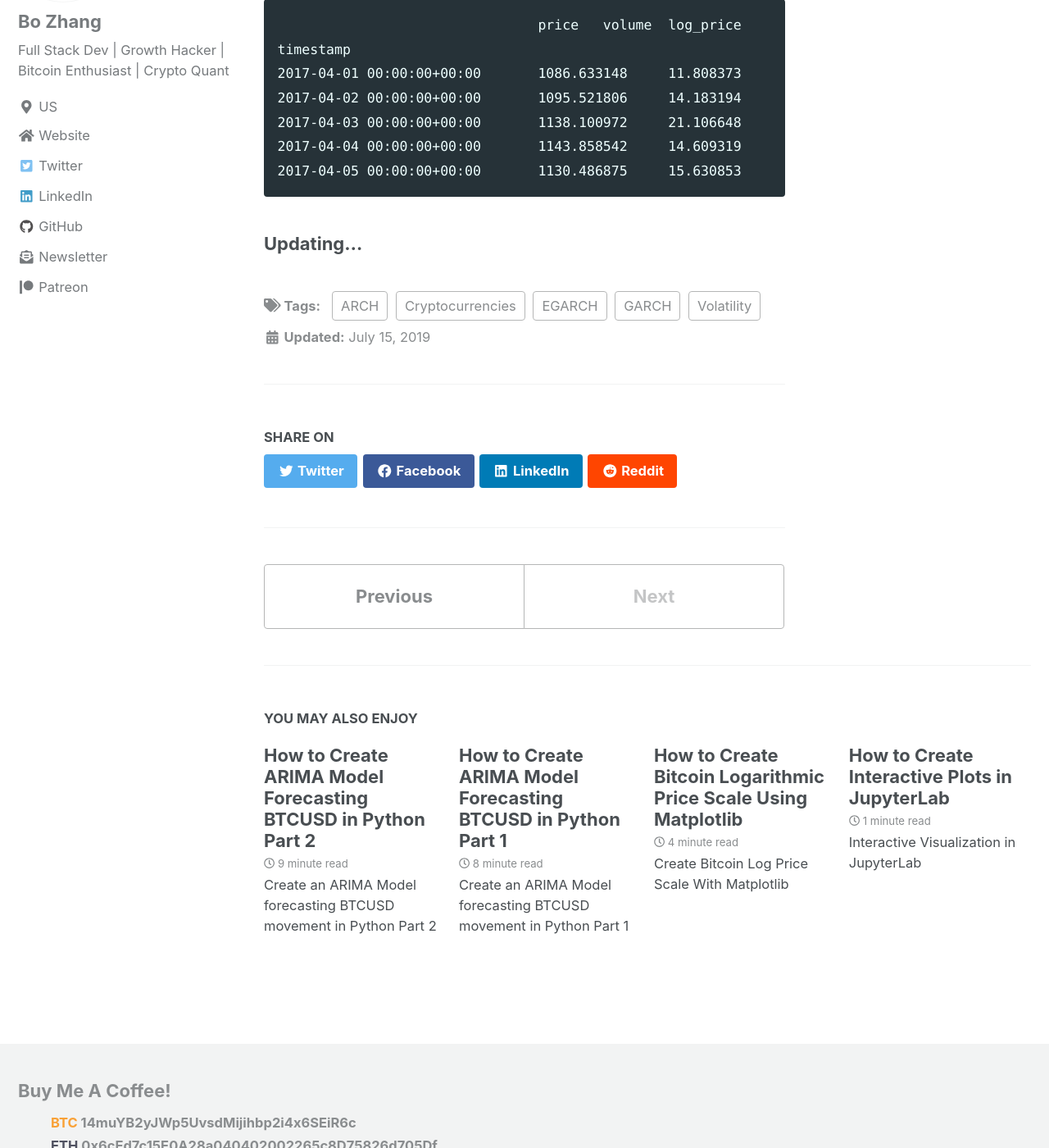
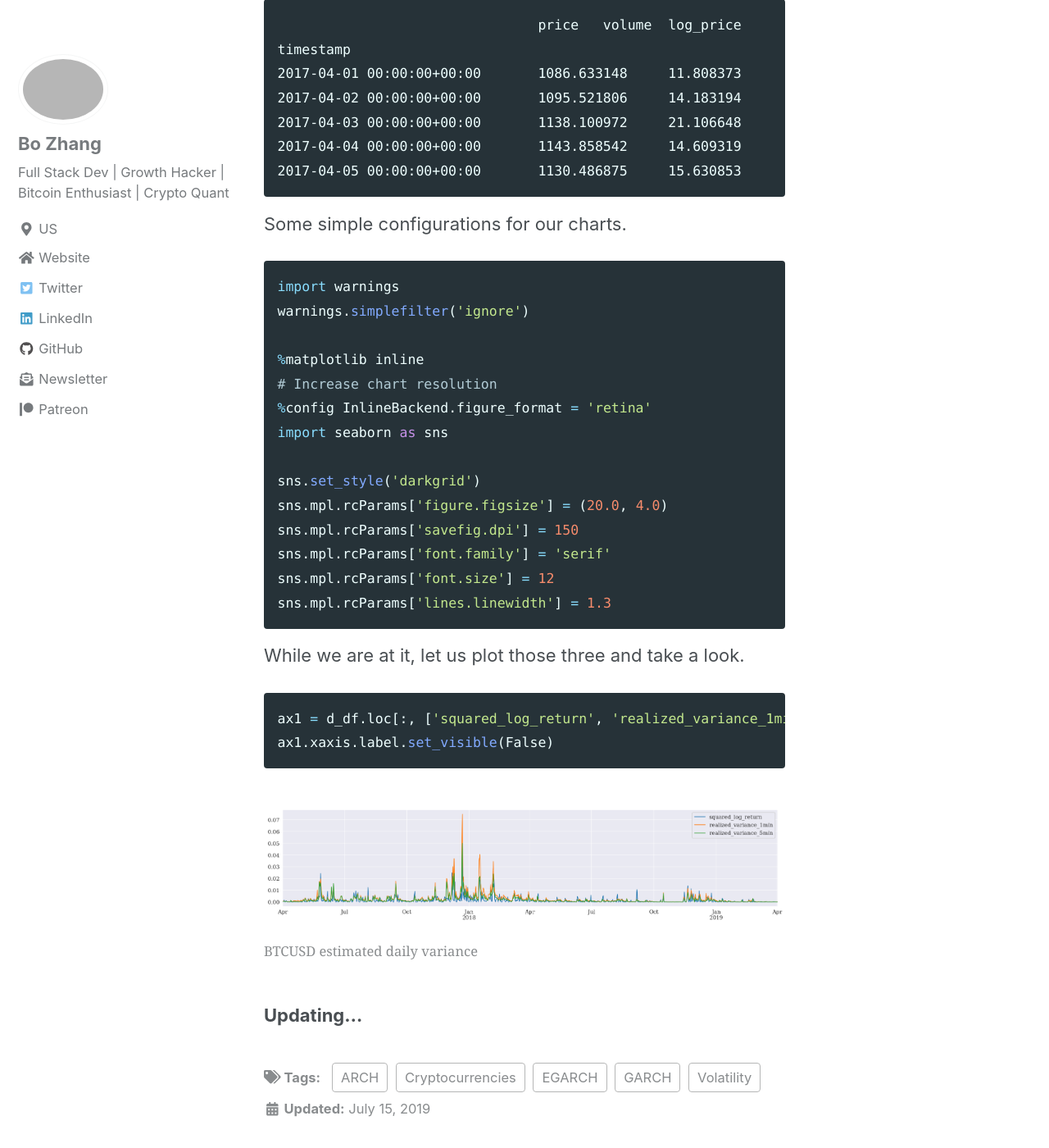
Before and after one commit to 0xboz/blog, a Jekyll site: the page built from _posts/2019-07-15-understand-and-model-cryptocurrencies-volatility-using-garch-variants.md, in a window 1280 px wide and 1400 px high, scrolled down 7378 px. Shown: the whole window at 82% size. Built offline with Jekyll 4.4.1, drawn with Linux system fonts in a browser that asks for light colours; cached includes are drawn as plain includes; nearby versions of some CDN libraries; formulas are drawn with MathJax 3; comment, search, counter and statistics services are not loaded.

Commit message:
Finished daily variance volatility session

````diff
--- a/_posts/2019-07-15-understand-and-model-cryptocurrencies-volatility-using-garch-variants.md
+++ b/_posts/2019-07-15-understand-and-model-cryptocurrencies-volatility-using-garch-variants.md
@@ -203,4 +203,35 @@ timestamp
 2017-04-05 00:00:00+00:00	1130.486875	15.630853	7.030404	-0.011690	-0.011759	0.000138	-1.168997	-1.175883	0.000380	0.019500
 ```
 
+Some simple configurations for our charts.
+
+```python
+import warnings
+warnings.simplefilter('ignore')
+
+%matplotlib inline
+# Increase chart resolution
+%config InlineBackend.figure_format = 'retina'
+import seaborn as sns
+
+sns.set_style('darkgrid')
+sns.mpl.rcParams['figure.figsize'] = (20.0, 4.0)
+sns.mpl.rcParams['savefig.dpi'] = 150
+sns.mpl.rcParams['font.family'] = 'serif'
+sns.mpl.rcParams['font.size'] = 12
+sns.mpl.rcParams['lines.linewidth'] = 1.3
+```
+While we are at it, let us plot those three and take a look.
+
+```python
+ax1 = d_df.loc[:, ['squared_log_return', 'realized_variance_1min', 'realized_variance_5min']].plot()
+ax1.xaxis.label.set_visible(False)
+```
+<figure>
+    <a href="{{ site.url }}{{ site.baseurl }}/assets/images/estimated_daily_variance.png">
+        <img src="{{ site.url }}{{ site.baseurl }}/assets/images/estimated_daily_variance.png">
+    </a>
+    <figcaption>BTCUSD estimated daily variance</figcaption>
+</figure>
+
 ### Updating...
````
Also changed, not shown: assets/images/estimated_daily_variance.png (added).
